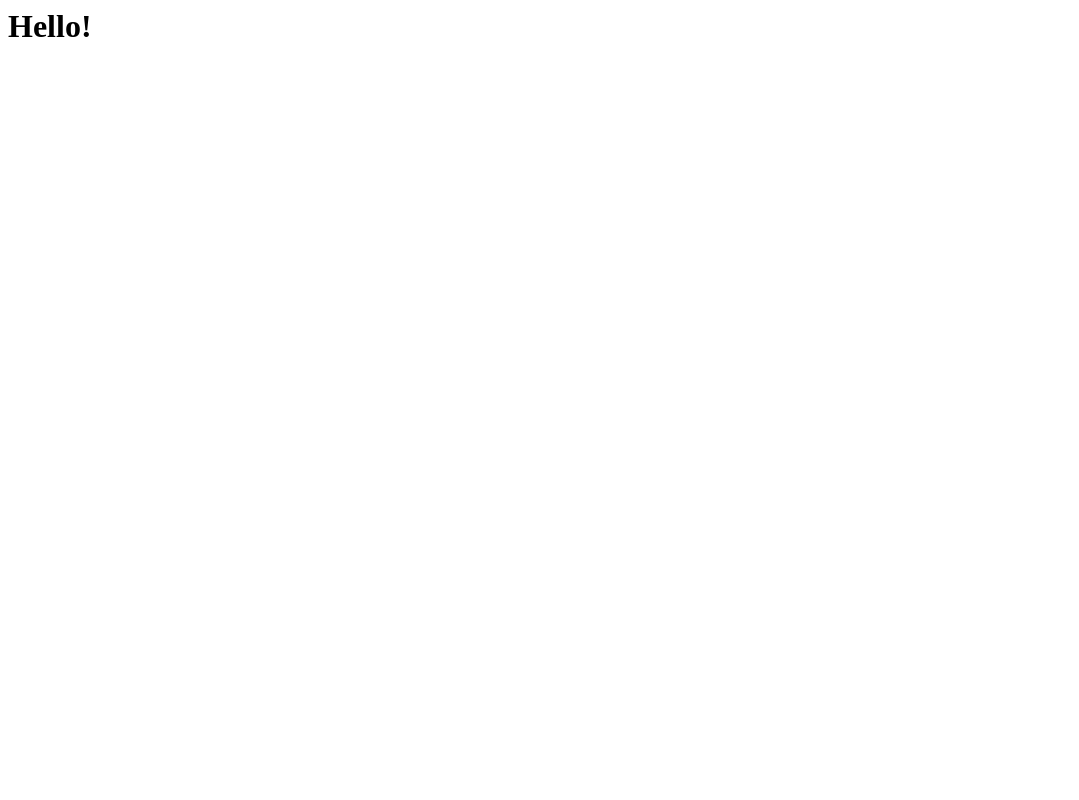
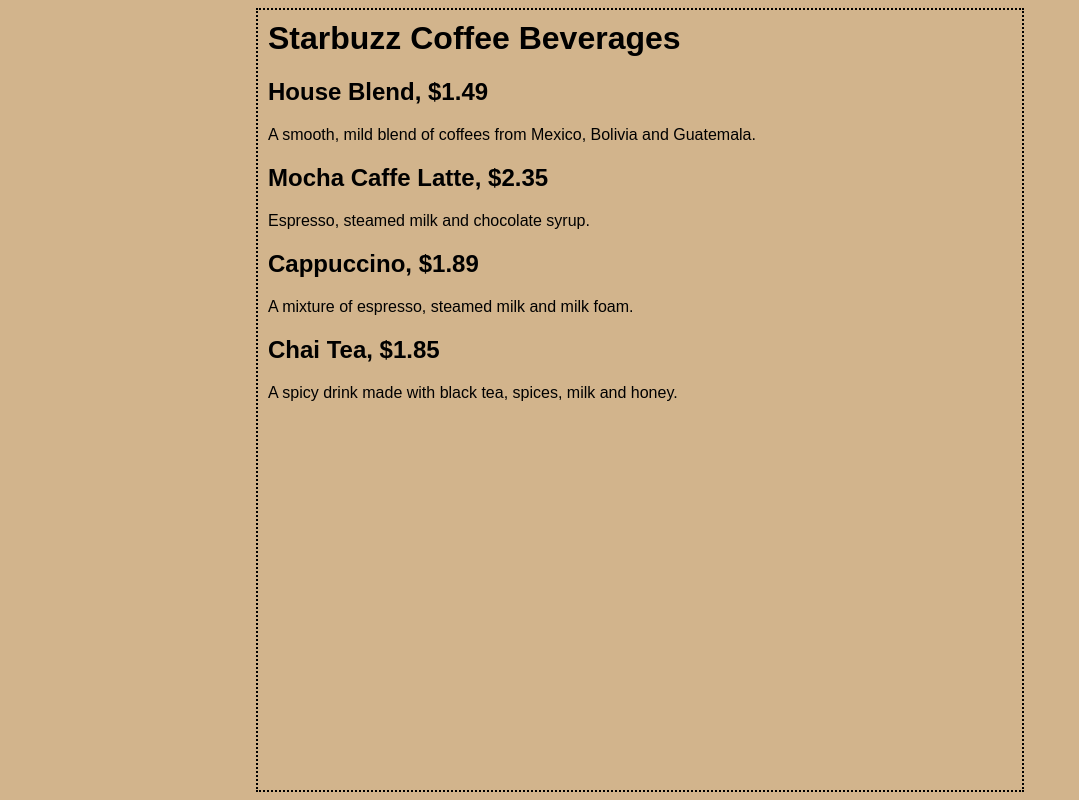
Before and after one commit to pjazanes/htmlcss, a plain HTML site: page index.html in a window 1280 px wide. Shown: the whole page, without its empty margins (0-1079 px from the left). Drawn offline with Linux system fonts and the light colour scheme.

Commit message:
Update index.html

```diff
--- a/index.html
+++ b/index.html
@@ -1 +1,31 @@
-<h1>Hello!</h1>
+<html>
+<head>
+	<title>Starbuzz Coffee</title>
+	<style>
+		body {
+			background-color: #d2b48c;
+			margin-left: 20%;
+			margin-right: 20%;
+			border: 2px dotted black;
+			padding: 10px 10px 10px 10px;
+			font-family: sans-serif;
+		}
+	</style>
+</head>
+
+<body>
+	<h1>Starbuzz Coffee Beverages</h1>
+
+	<h2>House Blend, $1.49</h2>
+	<p>A smooth, mild blend of coffees from Mexico, Bolivia and Guatemala.</p>
+
+	<h2>Mocha Caffe Latte, $2.35</h2>
+	<p>Espresso, steamed milk and chocolate syrup.</p>
+
+	<h2>Cappuccino, $1.89</h2>
+	<p>A mixture of espresso, steamed milk and milk foam.</p>
+
+	<h2>Chai Tea, $1.85</h2>
+	<p>A spicy drink made with black tea, spices, milk and honey.</p>
+</body>
+</html>
```
